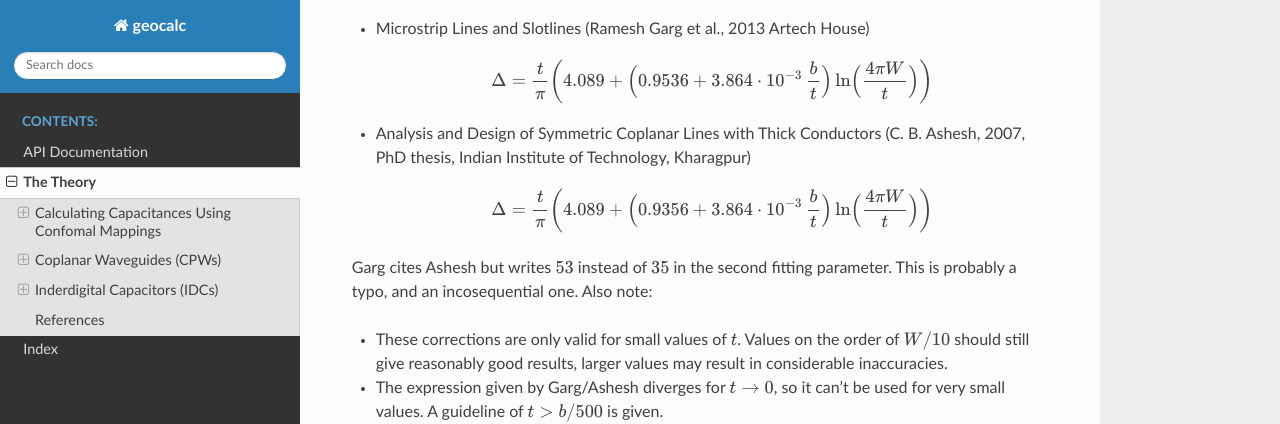
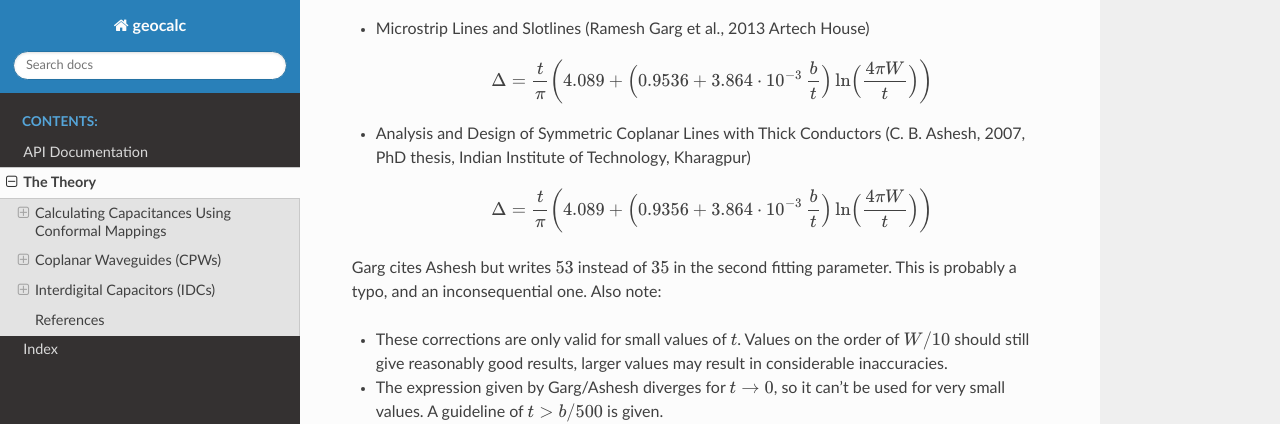
Before and after one commit to schtandard/geocalc, a Sphinx documentation site: the page built from docs/source/theory.rst, in a window 1280 px wide and 900 px high, scrolled down 2736 px. Shown: the top 424 px of the window. Built offline with Sphinx 7.4.7 and the Read the Docs theme 3.1.0, drawn with Linux system fonts in a browser that asks for light colours; some of the changed text lies outside the part shown.

Commit message:
Fix typos

```diff
--- a/docs/source/theory.rst
+++ b/docs/source/theory.rst
@@ -5,9 +5,9 @@ The calculations performed by the functions in this package will be briefly list
 The reasoning behind the calculations will not be explained in detail but references to
 literature will be provided.
 
-------------------------------------------------
-Calculating Capacitances Using Confomal Mappings
-------------------------------------------------
+-------------------------------------------------
+Calculating Capacitances Using Conformal Mappings
+-------------------------------------------------
 The general idea of conformal mappings is to transform geometries in which the field
 equations cannot easily be solved into ones where the solution is trivial using
 appropriate coordinate transformations. Let us first broadly discuss this useful
@@ -163,7 +163,7 @@ region.) Different sources give varying expressions for :math:`\Delta`:
                          \ln\Bigl( \frac{4 \pi W}{t} \Bigr) \biggr)
 
 Garg cites Ashesh but writes :math:`53` instead of :math:`35` in the second fitting
-parameter. This is probably a typo, and an incosequential one. Also note:
+parameter. This is probably a typo, and an inconsequential one. Also note:
 
 - These corrections are only valid for small values of :math:`t`. Values on the order of
   :math:`W / 10` should still give reasonably good results, larger values may result in
@@ -270,7 +270,7 @@ In this case, :math:`\gamma` can be obtained exactly by calculating
 imaginary component in :math:`\varepsilon_{\mathrm{eff}}`.
 
 ------------------------------
-Inderdigital Capacitors (IDCs)
+Interdigital Capacitors (IDCs)
 ------------------------------
 The Approach
 ============
```
Also changed, not shown: changelog.md (+3 -3 lines).
